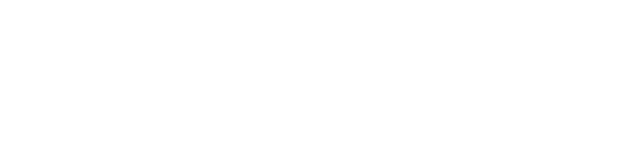
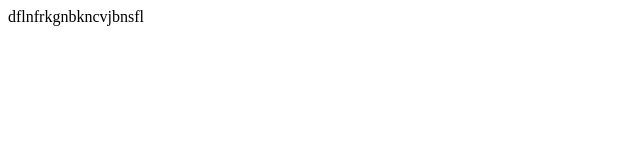
Before and after one commit to zhaoying0329/learns, a plain HTML site: page js/index.html in a window 1280 px wide. Shown: the whole page, without its empty margins (0-640 px from the left). Drawn offline with Linux system fonts and the light colour scheme.

Commit message:
添加了section

```diff
--- a/js/index.html
+++ b/js/index.html
@@ -12,6 +12,9 @@
     <div class="wrap">
 
         <header></header>
+        <section>
+            dflnfrkgnbkncvjbnsfl
+        </section>
     </div>
 </body>
 
```
